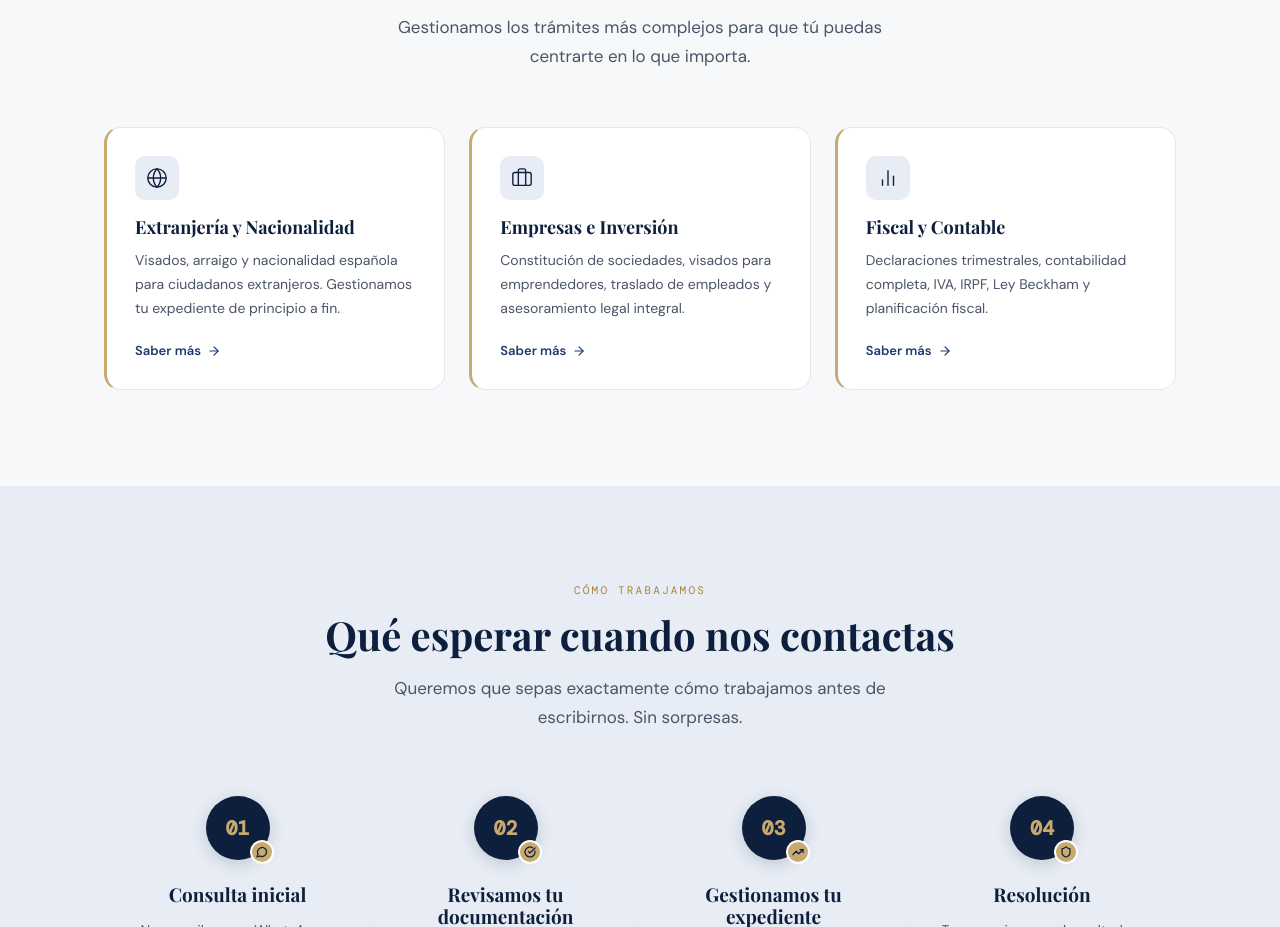
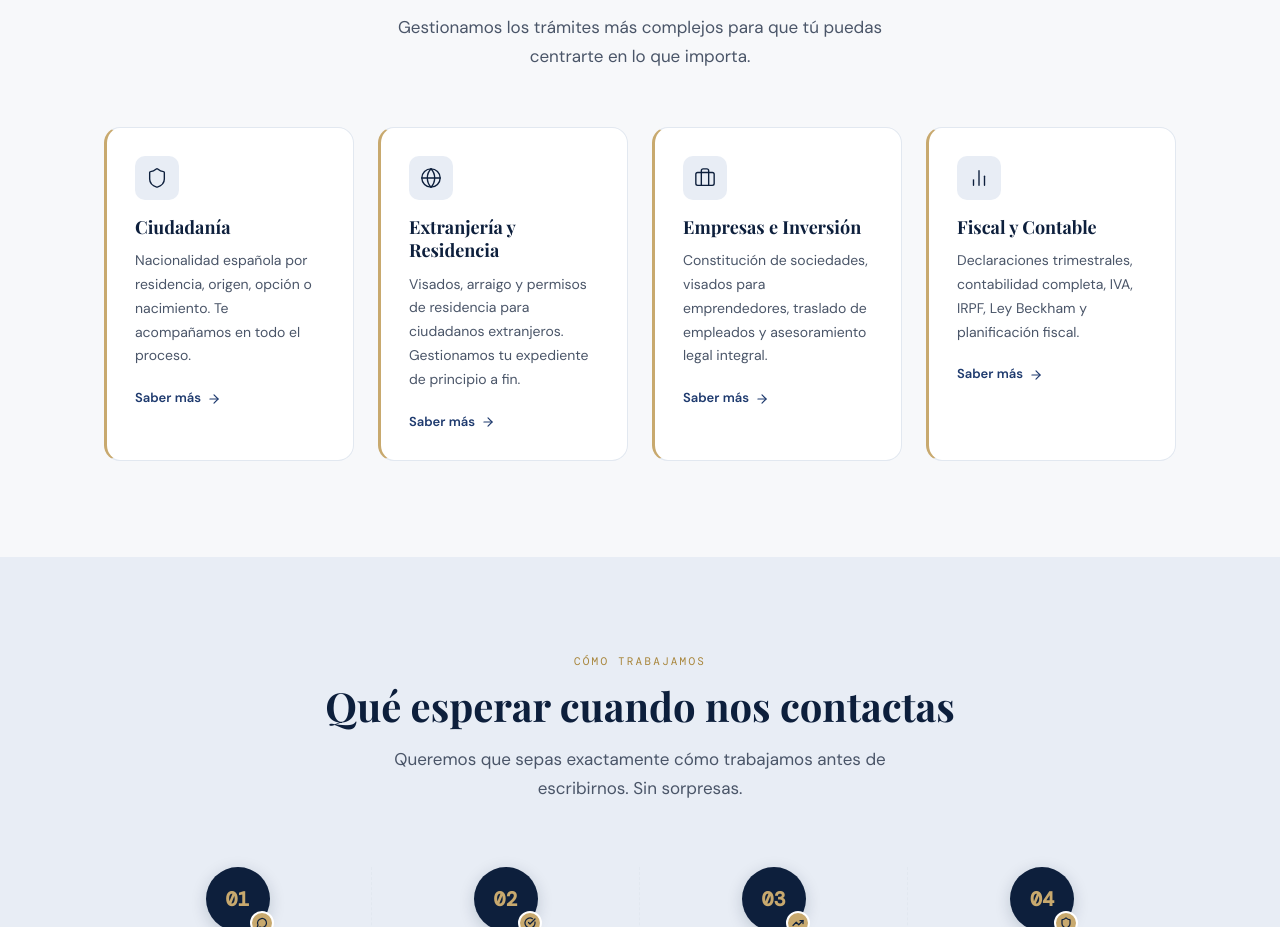
Before and after one commit to kicogost/travesialegalweb, an Astro site: page / in a window 1280 px wide. Shown: the part 1183-2110 px from the top of the page. Built offline with nearby package versions, Linux system fonts and the light colour scheme; Astro itself is replaced by a stand-in of ours; a web font is replaced by a local one.

Commit message:
feat: add Ciudadanía as first service card on home page
Add 4th service card for Ciudadanía (first position), update grid to
minmax(240px, 1fr) to accommodate 4 columns, update Extranjería card
title and description to match new category name.

Co-Authored-By: Claude Sonnet 4.6 <noreply@anthropic.com>

```diff
--- a/src/pages/Home.jsx
+++ b/src/pages/Home.jsx
@@ -224,13 +224,19 @@ export default function Home() {
 
           <motion.div {...fadeUp} style={{
             display: 'grid',
-            gridTemplateColumns: 'repeat(auto-fit, minmax(300px, 1fr))',
+            gridTemplateColumns: 'repeat(auto-fit, minmax(240px, 1fr))',
             gap: '24px',
           }}>
             <ServiceCard
+              icon={Shield}
+              title="Ciudadanía"
+              description="Nacionalidad española por residencia, origen, opción o nacimiento. Te acompañamos en todo el proceso."
+              href="/servicios/ciudadania/"
+            />
+            <ServiceCard
               icon={Globe}
-              title="Extranjería y Nacionalidad"
-              description="Visados, arraigo y nacionalidad española para ciudadanos extranjeros. Gestionamos tu expediente de principio a fin."
+              title="Extranjería y Residencia"
+              description="Visados, arraigo y permisos de residencia para ciudadanos extranjeros. Gestionamos tu expediente de principio a fin."
               href="/servicios/extranjeria-y-residencia/"
             />
             <ServiceCard
```
